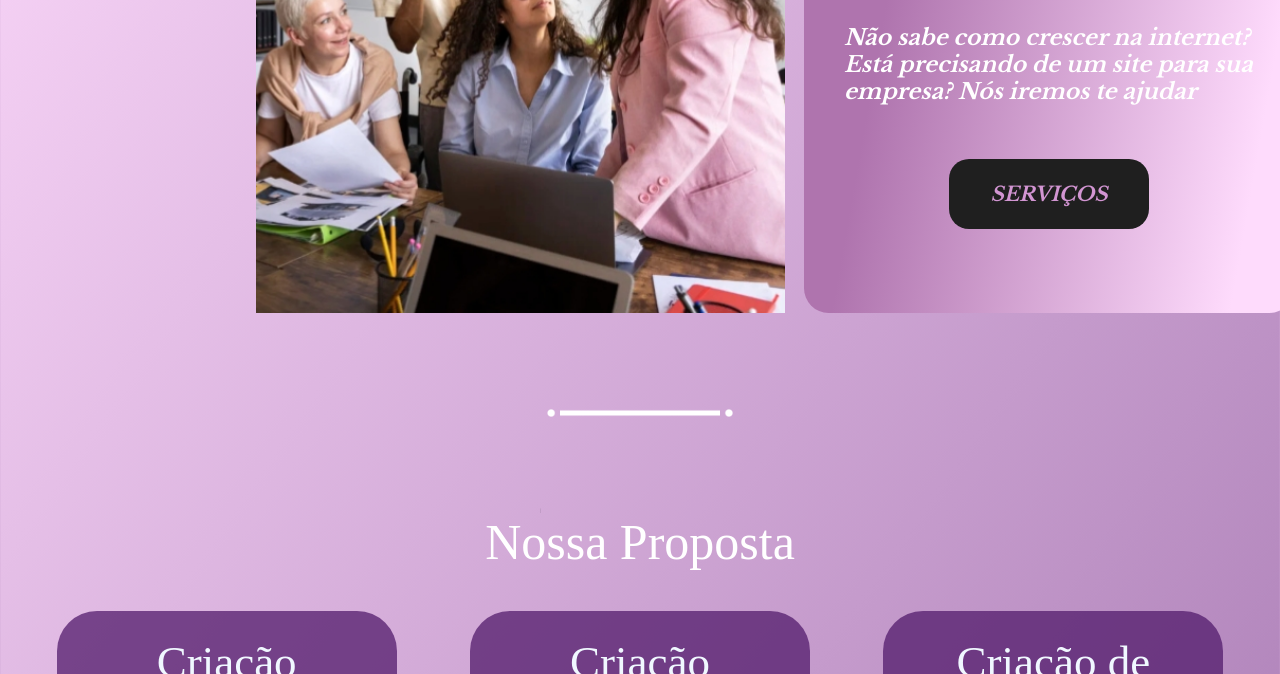
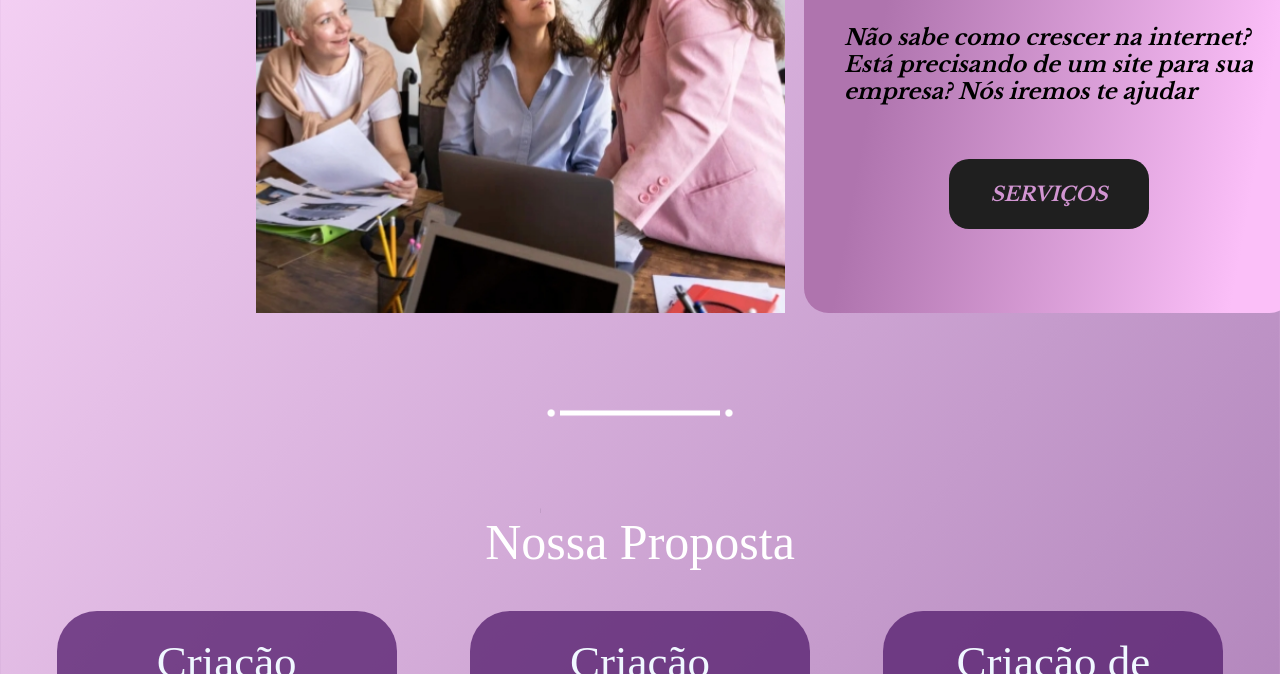
Before and after one commit to victoriafe-sa/Projeto-ALendaVista, a plain HTML site: page estrut/index.html in a window 1280 px wide. Shown: the part 426-1100 px from the top of the page. Drawn offline with Linux system fonts and the light colour scheme; files whose address does not match are found by name.

Commit message:
Update style.css

```diff
--- a/css/style.css
+++ b/css/style.css
@@ -136,11 +136,12 @@ a {
     flex-direction: column; /* Alinha os elementos em coluna, se necessário */
     width: 500px;
     height: 500px;
-    background: linear-gradient(100deg, #AF74AE 20%, #FEDBFC 89%);
+    background: linear-gradient(100deg, #AF74AE 20%, #fbbff8 89%);
     margin-top: 2.3%;
     margin-left: 35%; /* Empurra para a direita */
     justify-content: center; /* Centraliza verticalmente dentro da content_slogan */
     border-radius: 5%;
+    color: black;
 }
 .slogan {
     display: flex;
```
